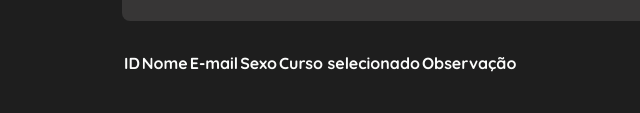
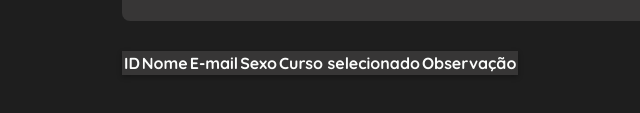
Before and after one commit to EduardoTartas/formulario-cursos, a website built with Vite: page listPage.html in a window 1280 px wide. Both pictures are taken after a click on the picture 1116 px from the left and 114 px from the top of the page. Shown: the part 219-332 px from the top of the page, 6-646 px from the left. Built offline with nearby package versions, Linux system fonts and the light colour scheme; data requests are answered from the project's data file.

Commit message:
adicionando estilos para tabela no modo escuro

```diff
--- a/src/assets/styles/darkMode.css
+++ b/src/assets/styles/darkMode.css
@@ -19,3 +19,9 @@ main input[type="email"].dark-mode,
 main select.dark-mode {
     background-color: #1E1E1E;
 }
+
+/*dark mode da tabela*/
+.dark-mode table {
+    background-color: #373636;
+    box-shadow: 0 2px 5px rgba(0, 0, 0, 0.3);
+}
```
